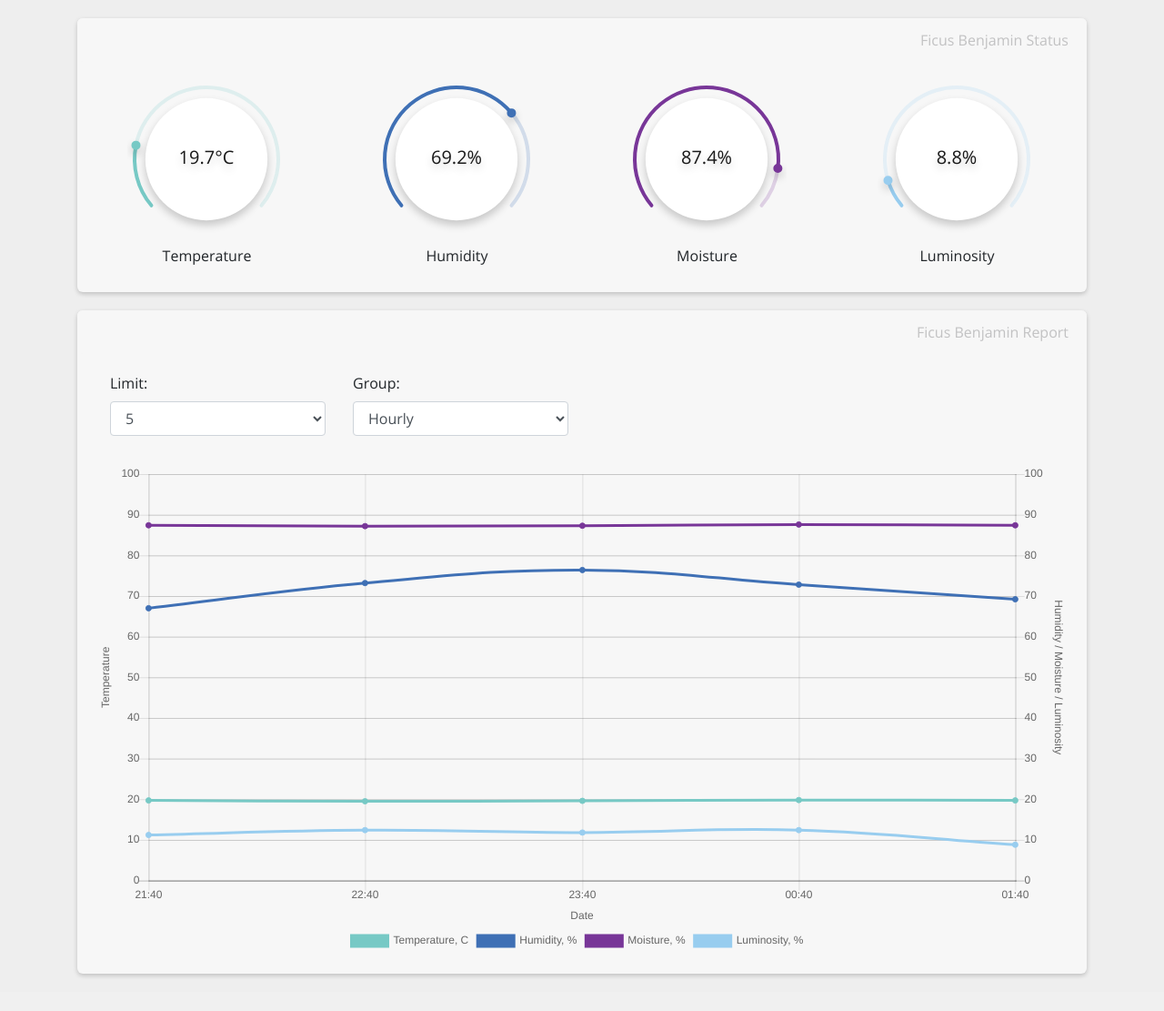
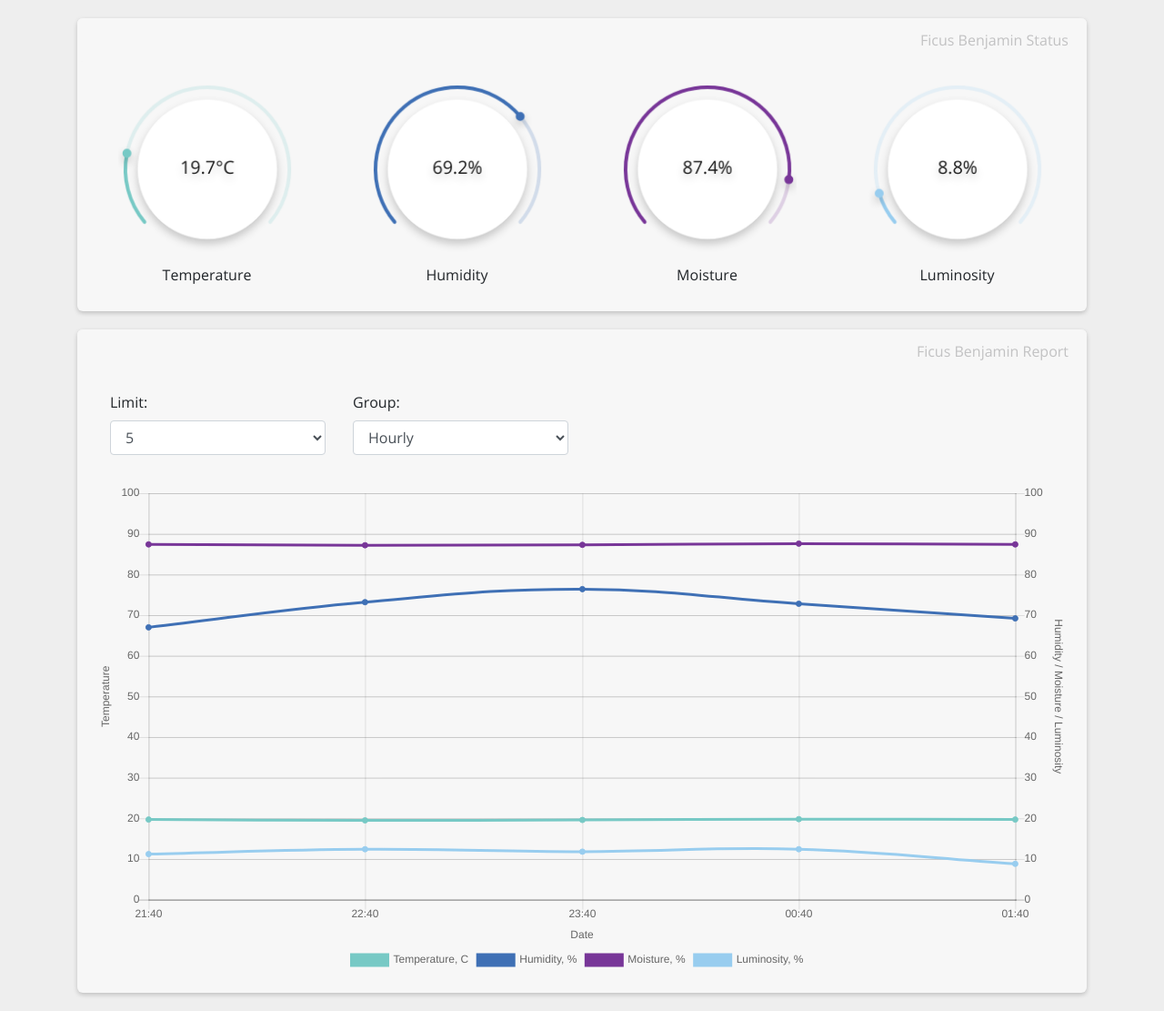
Before and after one commit to manti-by/apollo, a Flask app: page / in a window 1280 px wide. Shown: the part 56-1167 px from the top of the page at 91% size. Before the commit the page ends 1130 px from the top, so only its background shows below. Run offline with Flask 2, Linux system fonts and the light colour scheme; data comes from the database, SQL or seed files in the repository; some libraries are stand-ins or nearby versions.

Commit message:
Update sensor drawer

```diff
--- a/app/static/css/index.css
+++ b/app/static/css/index.css
@@ -60,6 +60,10 @@ nav,
     text-align: center;
 }
 
+.plants-latest canvas {
+    max-width: 80%;
+}
+
 .plants-latest label {
     display: block;
 }
--- a/app/static/js/widget/plants-latest.js
+++ b/app/static/js/widget/plants-latest.js
@@ -11,22 +11,19 @@
             this.luminosity = $('#plants-latest-luminosity').get(0);
 
             let window_width = $(window).width(),
-                width, height;
+                length;
 
             if (window_width > 1000) {
-                width = 175;
-                height = 175;
+                length = 200;
             } else if (window_width > 425) {
-                width = 250;
-                height = 250;
+                length = 250;
             } else {
-                width = 325;
-                height = 325;
+                length = 300;
             }
 
             $('.plants-latest canvas')
-                .attr('width', width)
-                .attr('height', height);
+                .attr('width', length)
+                .attr('height', length);
         }
 
         init() {
--- a/app/templates/index.html
+++ b/app/templates/index.html
@@ -127,8 +127,8 @@
                             <img src="{{ icon }}" alt="weather" class="icon">
                         </div>
                         <div class="col-9">
-                            <div class="row justify-content-start align-items-center">
-                                <div class="col-12 col-md-4">
+                            <div class="row justify-content-start align-items-baseline">
+                                <div class="col-12 col-md-4 lead">
                                     Temp: {{ temp }} &deg;C
                                 </div>
                                 <div class="col-12 col-md-4">
```
